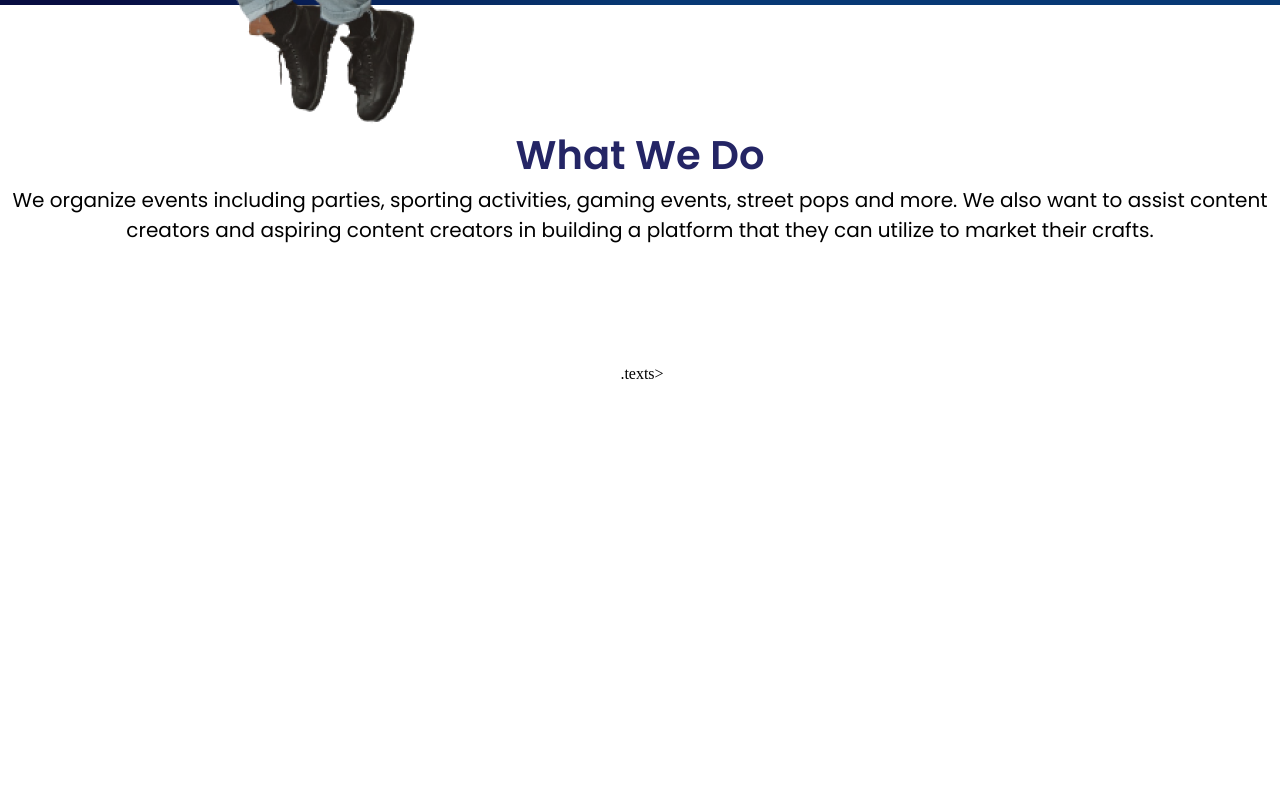
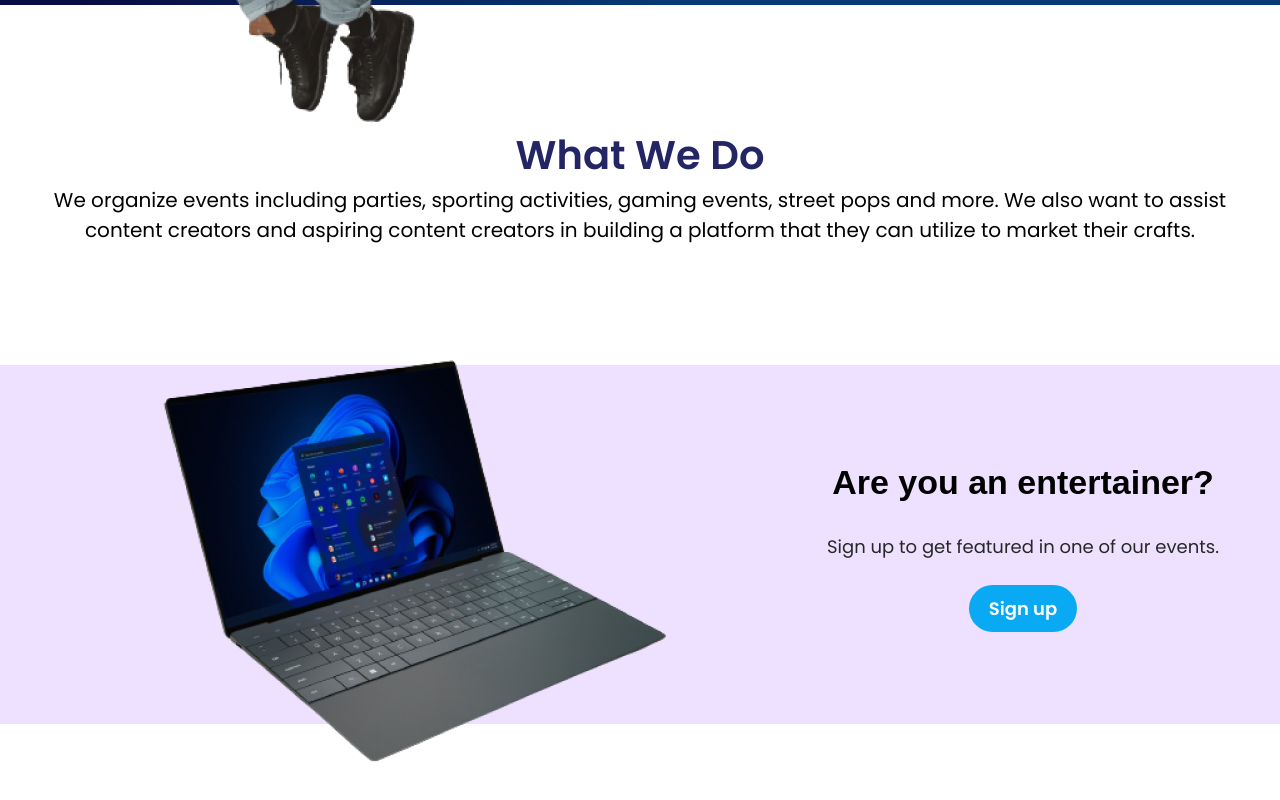
Before and after one commit to BlueswitchEnt/blueswitch, a plain HTML site: page index.html in a window 1280 px wide. Shown: the part 715-1515 px from the top of the page. Before the commit the page ends 1280 px from the top, so only its background shows below. Drawn offline with Linux system fonts and the light colour scheme; grey boxes are pictures that could not be loaded; a web font is replaced by a local one.

Commit message:
entertainment

```diff
--- a/index.html
+++ b/index.html
@@ -70,8 +70,12 @@
 
     <section class="entertain">
       <div>
-        <img src="" alt="">
-        .texts>
+        <img src="images/unsplash_744oGeqpxPQ.png" alt="">
+        <div class="texts">
+          <h3>Are you an entertainer?</h3>
+          <p>Sign up to get featured in one of our events.</p>
+          <a href="">Sign up</a>
+        </div>
       </div>
     </section>
   </main>
--- a/style/_variables.scss
+++ b/style/_variables.scss
@@ -1,2 +1,2 @@
-$colors: (main:#01063D, sub: #003573, sub2:#0AA9F4, texter:#ffffff, end:#F3F3F3, evTex:#6A6A6A, upcom: #242565, drop: #1D275F, enter: #272727);
+$colors: (main:#01063D, sub: #003573, sub2:#0AA9F4, texter:#ffffff, end:#F3F3F3, evTex:#6A6A6A, upcom: #242565, drop: #1D275F, enter: #272727, tain: #EEE1FF);
 $font: (bod:('Poppins', sans-serif), tit: ('Sofia Sans Semi Condensed', sans-serif));
--- a/style/style.scss
+++ b/style/style.scss
@@ -135,6 +135,7 @@ body{
             }
 
             li{
+              cursor: pointer;
               &:nth-of-type(1){
                 display: flex;
                 justify-content: center;
@@ -145,6 +146,14 @@ body{
                 background: #0AA9F4;
                 // border: 1px solid white;
                 border-radius: 50px;
+
+                &:hover{
+                  background: #ffffff;
+
+                  a{
+                    color: #0AA9F4;
+                  }
+                }
               }
 
               &:nth-of-type(2){
@@ -154,6 +163,14 @@ body{
                 padding: 10px 20px;
                 border: 1px solid #ffffff;
                 border-radius: 50px;
+
+                &:hover{
+                  background: #ffffff;
+
+                  a{
+                    color: #0AA9F4;
+                  }
+                }
               }
             }
 
@@ -198,6 +215,74 @@ body{
         color: #000000;
         text-align: center;
       }
+
+      .we-do{
+        padding: 0 30px;
+      }
+    }
+
+    .entertain{
+      background-color: map-get($colors , tain);
+      width: 100%;
+      height: 359.29px;
+      display: flex;
+      align-items: center;
+      justify-content: center;
+      font-family: map-get($font , bod );
+      // position: relative;
+
+      div{
+        display: flex;
+        align-items: center;
+        justify-content: center;
+
+        // img{
+        //   position: absolute;
+        //   bottom: 2px;
+        //   left: 1px;
+        //   right: 2px;
+        // }
+
+        .texts{
+          display: flex;
+          flex-direction: column;
+          align-items: center;
+          gap: 25px;
+          // border: 1px solid red;git add .
+          padding: 10px;
+
+          h3{
+          font-family: map-get($font , tit);
+          font-weight: 700;
+          font-size: 34px;
+          line-height: 51px;
+          }
+
+          p{
+            color: map-get($map: $colors, $key: enter);
+            font-weight: 400;
+            font-size: 18px;
+            line-height: 27px;
+          }
+
+          a{
+            font-weight: 600;
+            font-size: 18px;
+            line-height: 27px;
+            background-color: map-get($colors, sub2);
+            border-radius: 50px;
+            display: flex;
+            align-items: center;
+            justify-content: center;
+            padding: 10px 20px;
+
+            &:hover{
+              color: map-get($colors, sub2);
+              background:#ffffff;
+            }
+          }
+        }
+      }
     }
   }
 }
```
Also changed, not shown: style/style.css, 1 other file.
